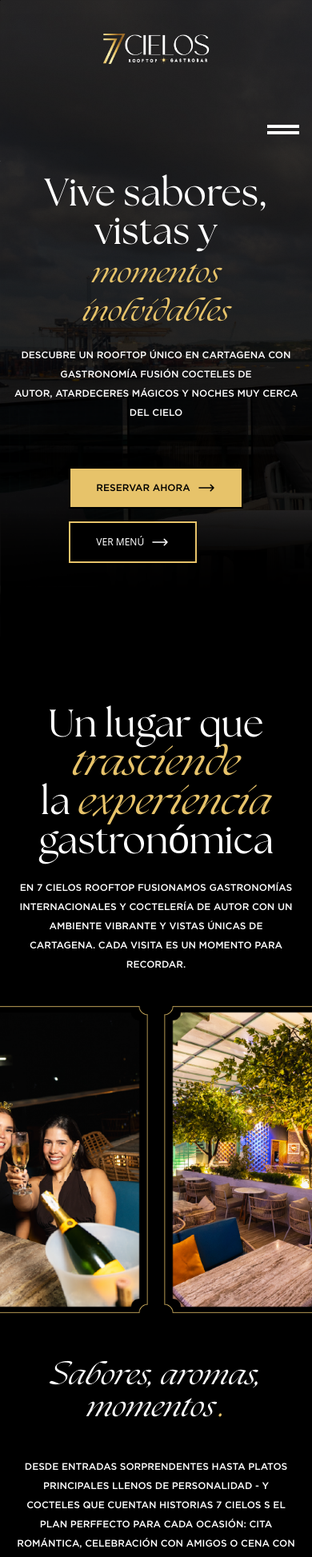
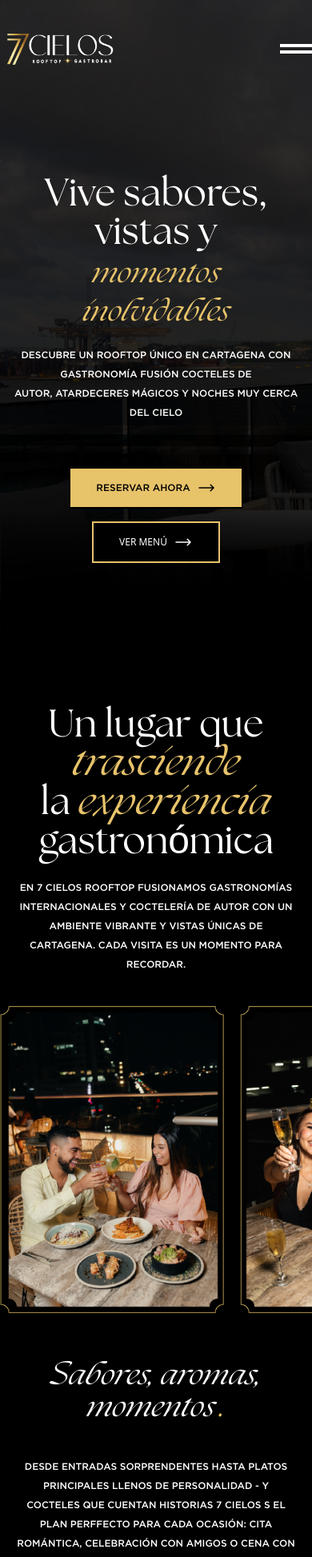
Before and after one commit to vpjavier25/7c-landing-page, a Next.js app: page / in a window 390 px wide. Shown: the top 1947 px of the page at 80% size. Built offline with nearby package versions, Linux system fonts and the light colour scheme.

Commit message:
change(last section bg gradient):use another black tone

```diff
--- a/app/globals.css
+++ b/app/globals.css
@@ -4,7 +4,7 @@
   font-size: 16px;
   --primamry: #E7C36A;
   --background: #000000;
-  --background-secondary: #171717;
+  --background-secondary: #232323;
   --header: rgb(0,0,0,0.8);
   --text: white;
   --font-gotham: var(--font-gotham);
--- a/app/page.tsx
+++ b/app/page.tsx
@@ -37,7 +37,7 @@
                 AUTOR, ATARDECERES MÁGICOS Y NOCHES MUY CERCA DEL CIELO
               </p>
             </div>
-            <div className="flex flex-col sm:flex-row gap-4 mt-10">
+            <div className="flex flex-col justify-center items-center sm:flex-row gap-4 mt-10">
               <Button color="dark" url="https://www.apparta.co/tito-bravo-parrilla-pizza-and-mar/reservas?utm_medium=instagram">RESERVAR AHORA</Button>
               <Button color="light" url="https://menu.tu-mesa.com/tito-bravo-parrilla-pizza-and-mar/7591/">VER MENÚ</Button>
             </div>
@@ -57,11 +57,14 @@
               EN 7 CIELOS ROOFTOP FUSIONAMOS GASTRONOMÍAS INTERNACIONALES Y COCTELERÍA DE AUTOR CON UN <br />
               AMBIENTE VIBRANTE Y VISTAS ÚNICAS DE CARTAGENA. CADA VISITA ES UN MOMENTO PARA RECORDAR.
             </p>
-            <div className="flex justify-center flex-nowrap gap-5 overflow-hidden overflow-x-auto sm:flex-wrap mt-10">
-              {Object.values(homeSection).map((img, index) => (
-                <img key={index} src={img} alt="Card" className="w-70 sm:w-90" />
-              ))}
+            <div className="flex justify-center flex-nowrap w-full sm:flex-wrap mt-10">
+              <div className="flex overflow-x-auto gap-5">
+                {Object.values(homeSection).map((img, index) => (
+                  <img key={index} src={img} alt="Card" className="w-70 sm:w-90" />
+                ))}
+              </div>
             </div>
+
             <div className="flex flex-col gap-35 w-full mt-15 mb-25 xl:mt-25 xl:mb-40">
               <div className="flex flex-wrap items-center justify-center gap-15 w-full xl:gap-40">
                 <div className="flex flex-col justify-center items-center">
@@ -177,7 +180,7 @@
             </p>
           </div>
           <Form />
-          <div className="w-full - bg-background-secondary pt-20 sm:pt-25">
+          <div className="w-full bg-background-secondary pt-20 sm:pt-25">
             <div className="flex flex-wrap items-center justify-center lg :flex-nowrap gap-5">
               <span className="w-13 h-0 border-primary border-1"></span>
               <p className="font-theseason-italic font-medium text-5xl text-center px-5 sm:text-7xl">
@@ -193,7 +196,7 @@
               </div>
             </div>
             <div className="flex w-auto flex-wrap justify-center items-center gap-3 font-gotham text-base sm:text-xl">
-              <div className="flex w-auto items-center gap-3">
+              <div className="flex w-auto items-center gap-3 pt-20">
                 <span className="w-13 h-0 border-primary border-1"></span>
                 <p className="font-theseason-italic font-medium text-5xl text-center px-5 sm:text-7xl">
                   Siguenos en
@@ -211,7 +214,7 @@
           </div>
 
         </section>
-        <section id="politicas" className="w-full bg-background-secondary flex flex-col items-center justify-center w-full gap-8 sm:py-30 p-10">
+        <section id="politicas" className="w-full bg-background-secondary flex flex-col items-center justify-center w-full gap-8 pt-20 sm:py-30 p-10">
           <div className="flex">
             <span className="w-13 h-0 border-primary border-1 mt-5 sm:mt-8 "></span>
             <p className="font-medium font-theseason-italic text-5xl text-center mb-7 px-5 sm:text-8xl sm:text-left">
--- a/components/NavBar.tsx
+++ b/components/NavBar.tsx
@@ -36,12 +36,12 @@
 
     return (
         <>
-            <header className={`flex items-center justify-center  fixed top-0 right-0 z-50 w-full flex-col gap-10  ${isScrolled ? 'bg-header sm:flex-row sm:gap-40 ' : 'pt-10 '}`}>
+            <header className={`flex items-center justify-center  fixed top-0 right-0 z-50 w-full gap-10 transition duration-300 ease-in-out ${isScrolled ? 'bg-header sm:flex-row sm:gap-40 sm:py-4 ' : 'sm:flex-col sm:pt-10 '}`}>
                 <Image src="/logo.png" alt="Logo" width={150} height={100} />
-                <nav className="flex items-center justify-between p-4 font-gotham font-medium">
+                <nav className="flex items-center justify-between sm:p-4 font-gotham font-medium">
                     <ul className="invisible flex flex-wrap sm:gap-15 xl:gap-40 text-gray-400 lg:visible">
-                        <a href="#home" className='nav-link'><li className="hover:text-white transition-colors cursor-pointer hover:underline hover:decoration-[var(--primamry)] hover:decoration-2 hover:underline-offset-4">HOME</li></a>
-                        <a href="#menu" className='nav-link'><li className="hover:text-white transition-colors cursor-pointer hover:underline hover:decoration-[var(--primamry)] hover:decoration-2 hover:underline-offset-4">MENÚ</li></a>
+                        <a href="#home" className='nav-link' ><li className="hover:text-white transition-colors cursor-pointer hover:underline hover:decoration-[var(--primamry)] hover:decoration-2 hover:underline-offset-4">HOME</li></a>
+                        <a href="#menu" className='nav-link' onClick={() => setIsMenuOpen(!isMenuOpen)}><li className="hover:text-white transition-colors cursor-pointer hover:underline hover:decoration-[var(--primamry)] hover:decoration-2 hover:underline-offset-4">MENÚ</li></a>
                         <a href="#ubicacion" className='nav-link'><li className="hover:text-white transition-colors cursor-pointer hover:underline hover:decoration-[var(--primamry)] hover:decoration-2 hover:underline-offset-4">UBICACIÓN</li></a>
                         <a href="#contacto" className='nav-link'><li className="hover:text-white transition-colors cursor-pointer hover:underline hover:decoration-[var(--primamry)] hover:decoration-2 hover:underline-offset-4">CONTACTO</li></a>
                         <a href="#politicas" className='nav-link'><li className="hover:text-white transition-colors cursor-pointer hover:underline hover:decoration-[var(--primamry)] hover:decoration-2 hover:underline-offset-4">POLÍTICAS DE PRIVACIDAD</li></a>
@@ -59,11 +59,11 @@
                         <span className='w-10 h-1 bg-white transition duration-300 ease-in-out rotate-45'></span>
                     </button>
                     <ul className="flex flex-col justify-center items-center gap-5 text-gray-400 fixed pt-40 top-0 right-0 z-10 bg-header mb-5 py-5 lg:hidden w-full">
-                        <a href="#home" className='nav-link'><li className="hover:text-white transition-colors cursor-pointer hover:underline hover:decoration-[var(--primamry)] hover:decoration-2 hover:underline-offset-4">HOME</li></a>
-                        <a href="#menu" className='nav-link'><li className="hover:text-white transition-colors cursor-pointer hover:underline hover:decoration-[var(--primamry)] hover:decoration-2 hover:underline-offset-4">MENÚ</li></a>
-                        <a href="#ubicacion" className='nav-link'><li className="hover:text-white transition-colors cursor-pointer hover:underline hover:decoration-[var(--primamry)] hover:decoration-2 hover:underline-offset-4">UBICACIÓN</li></a>
-                        <a href="#contacto" className='nav-link'><li className="hover:text-white transition-colors cursor-pointer hover:underline hover:decoration-[var(--primamry)] hover:decoration-2 hover:underline-offset-4">CONTACTO</li></a>
-                        <a href="#politicas" className='nav-link'><li className="hover:text-white transition-colors cursor-pointer hover:underline hover:decoration-[var(--primamry)] hover:decoration-2 hover:underline-offset-4">POLÍTICAS DE PRIVACIDAD</li></a>
+                        <a href="#home" className='nav-link' onClick={() => setIsMenuOpen(!isMenuOpen)}><li className="hover:text-white transition-colors cursor-pointer hover:underline hover:decoration-[var(--primamry)] hover:decoration-2 hover:underline-offset-4">HOME</li></a>
+                        <a href="#menu" className='nav-link' onClick={() => setIsMenuOpen(!isMenuOpen)}><li className="hover:text-white transition-colors cursor-pointer hover:underline hover:decoration-[var(--primamry)] hover:decoration-2 hover:underline-offset-4">MENÚ</li></a>
+                        <a href="#ubicacion" className='nav-link' onClick={() => setIsMenuOpen(!isMenuOpen)}><li className="hover:text-white transition-colors cursor-pointer hover:underline hover:decoration-[var(--primamry)] hover:decoration-2 hover:underline-offset-4">UBICACIÓN</li></a>
+                        <a href="#contacto" className='nav-link' onClick={() => setIsMenuOpen(!isMenuOpen)}><li className="hover:text-white transition-colors cursor-pointer hover:underline hover:decoration-[var(--primamry)] hover:decoration-2 hover:underline-offset-4">CONTACTO</li></a>
+                        <a href="#politicas" className='nav-link' onClick={() => setIsMenuOpen(!isMenuOpen)}><li className="hover:text-white transition-colors cursor-pointer hover:underline hover:decoration-[var(--primamry)] hover:decoration-2 hover:underline-offset-4">POLÍTICAS DE PRIVACIDAD</li></a>
                     </ul>
                 </>
             )}
--- a/components/form.tsx
+++ b/components/form.tsx
@@ -5,7 +5,7 @@
 
 export default function Form() {
     return (
-        <form action="" className='flex flex-col gap-10 justify-center items-center w-full bg-linear-[to_top,#171717_5%,#000000_95%]'>
+        <form action="" className='flex flex-col gap-10 justify-center items-center w-full bg-linear-[to_top,#232323_5%,#000000_95%]'>
             <div className='grid grid-cols-1 gap-2 sm:w-120 items-center sm:grid-cols-[50px_minmax(900px,_1fr)] sm:gap-5'>
             <label htmlFor="name" className='text-gray-500'>Nombre:</label>
             <input className='border-2 border-primary w-full sm:mt-5 px-4 py-2 sm:w-100 sm:mt-0' type="text" placeholder="Nombre" />
```
